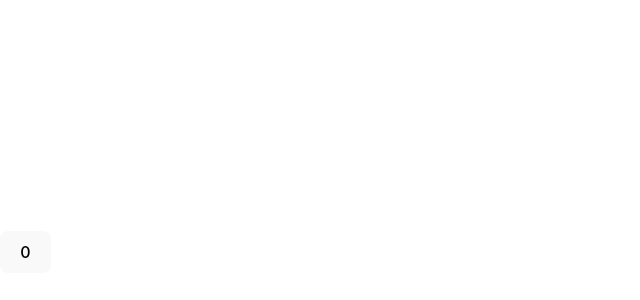
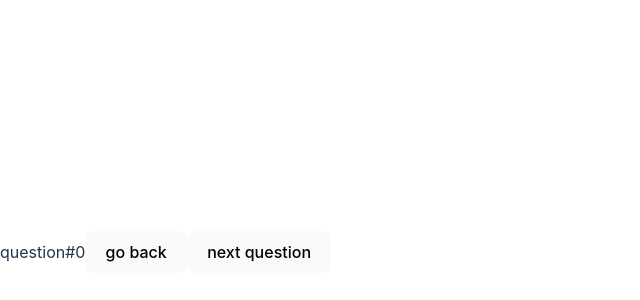
Before and after one commit to MethanBlun/codecademy_react, a React (Vite) app in the folder codecademy_react/: page / in a window 1280 px wide. Shown: the part 148-448 px from the top of the page, without its empty margins (0-640 px from the left). Built offline with nearby package versions, Linux system fonts and the light colour scheme.

Commit message:
question number

```diff
--- a/codecademy_react/src/App.jsx
+++ b/codecademy_react/src/App.jsx
@@ -1,16 +1,28 @@
-import React, { useState } from "react";
+import React, { useState } from "react"
 
-function Counter() {
-  const [count, setCount] = useState(0);
-  const increment = () => setCount((prevCount) => prevCount + 1);
 
-  return <button onClick={increment}>{count}</button>;
-}
 
 function App() {
+   const [indexQuestion,setIndexquestion] = useState(0);
+
+   const goBack = () => setIndexquestion(prevI => prevI -1)
+  const goNext = () => setIndexquestion(prevI => prevI + 1)
+  function MyDiv() {
+    return <> <span>question#{indexQuestion}</span>
+    <button  onClick={goBack}> go back</button>
+    <button onClick={goNext}>next question</button>
+
+
+    </>
+
+  }
+
+
+
   return (
     <>
-      <Counter />
+<MyDiv />
+
     </>
   );
 }
```
